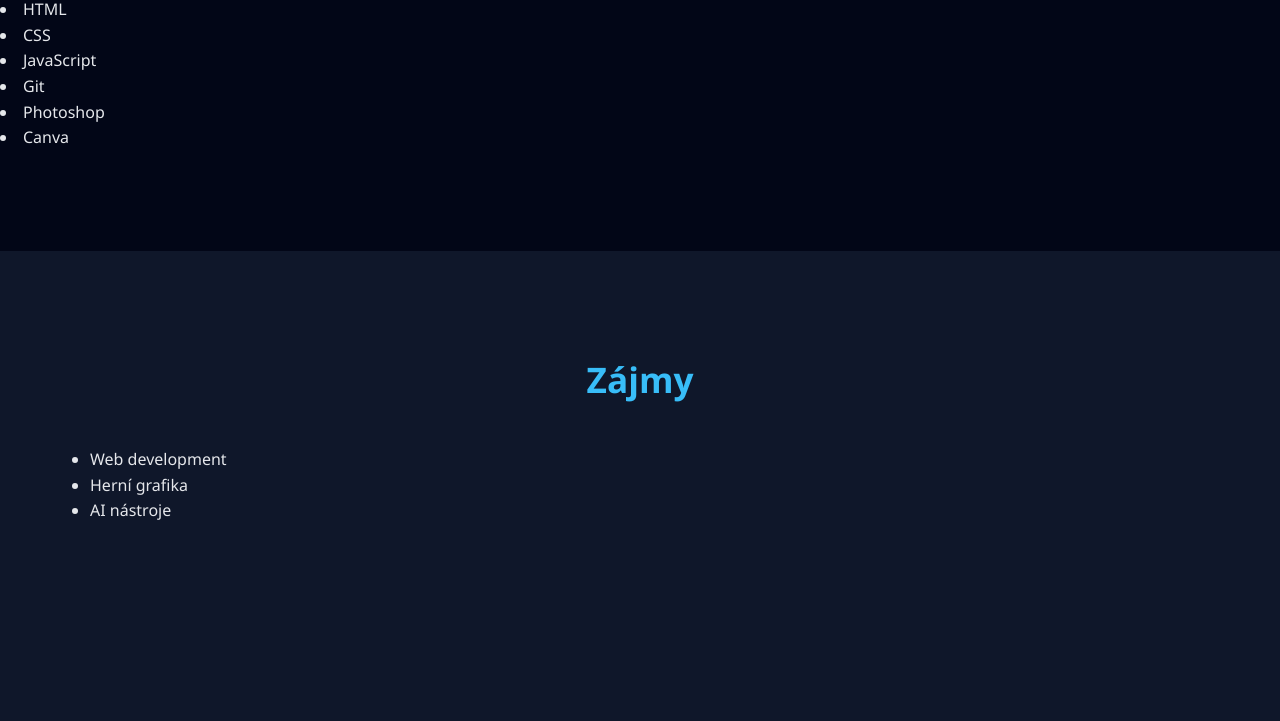
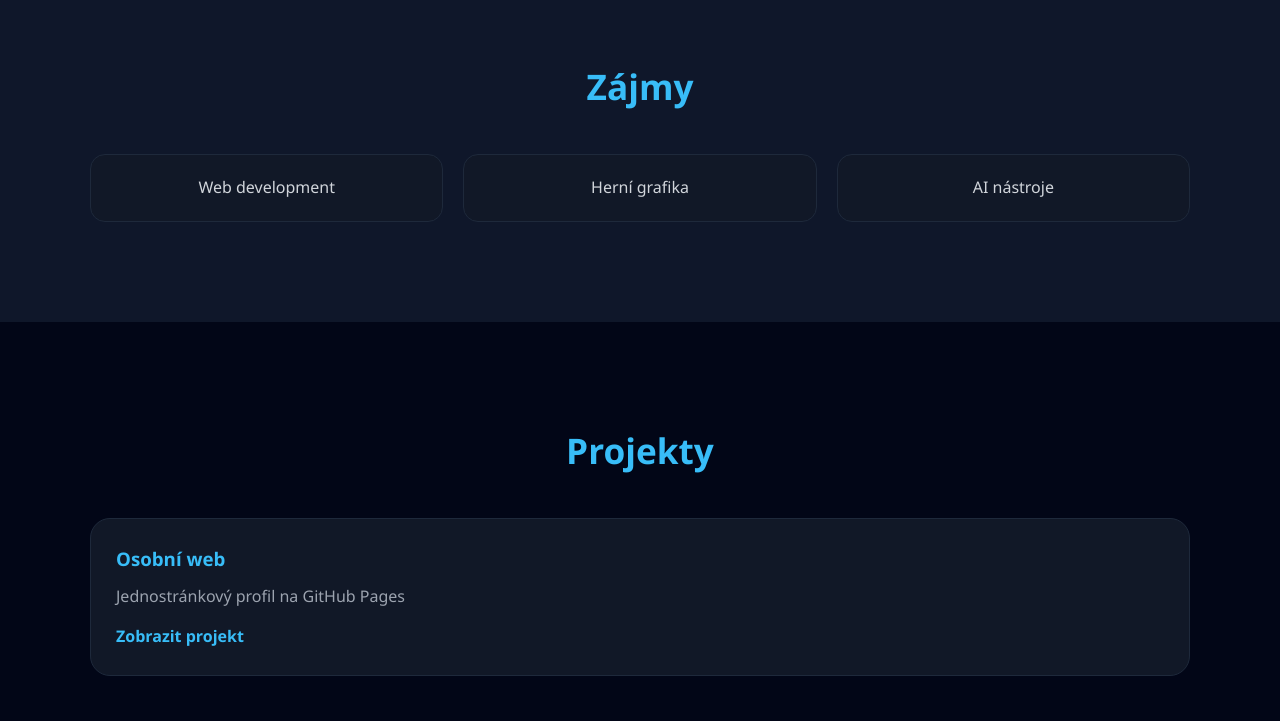
Before and after one commit to obermajertom17/WEB-B, a plain HTML site: page index.html in a window 1280 px wide. Shown: the part 2962-3683 px from the top of the page. Drawn offline with Linux system fonts and the light colour scheme.

Commit message:
feat(style): add styles for interests, projects, and dynamic skills sections

```diff
--- a/style.css
+++ b/style.css
@@ -230,13 +230,88 @@
   font-size: 0.9rem;
 }
 
-/* ===== RESPONSIVE ===== */
-@media (max-width: 900px) {
-  .about-content {
-    grid-template-columns: 1fr;
-  }
+/* ===== ZÁJMY ===== */
+.interests ul {
+  list-style: none;
+  display: grid;
+  grid-template-columns: repeat(auto-fit, minmax(200px, 1fr));
+  gap: 20px;
+  padding: 0;
+}
 
-  .hero h1 {
-    font-size: 2.2rem;
-  }
+.interests li {
+  background: #111827;
+  padding: 20px;
+  border-radius: 15px;
+  border: 1px solid #1e293b;
+  text-align: center;
+  color: #d1d5db;
+  font-weight: 500;
+  transition: transform 0.3s;
 }
+
+.interests li:hover {
+  transform: translateY(-3px);
+}
+
+/* ===== PROJEKTY ===== */
+.projects {
+  background: #020617;
+}
+
+.project-card {
+  background: #111827;
+  padding: 25px;
+  border-radius: 20px;
+  border: 1px solid #1e293b;
+  margin-bottom: 20px;
+  transition: transform 0.3s;
+}
+
+.project-card:hover {
+  transform: translateY(-5px);
+}
+
+.project-card h3 {
+  margin-bottom: 10px;
+  color: #38bdf8;
+}
+
+.project-card p {
+  color: #9ca3af;
+  margin-bottom: 15px;
+}
+
+.project-card a {
+  color: #38bdf8;
+  text-decoration: none;
+  font-weight: bold;
+  transition: color 0.3s;
+}
+
+.project-card a:hover {
+  color: #0ea5e9;
+}
+
+/* ===== DYNAMICKÉ SKILLS ===== */
+#skills {
+  list-style: none;
+  display: flex;
+  flex-wrap: wrap;
+  gap: 15px;
+  padding: 0;
+  justify-content: center;
+}
+
+#skills li {
+  background: #38bdf8;
+  color: #020617;
+  padding: 10px 20px;
+  border-radius: 25px;
+  font-weight: bold;
+  transition: transform 0.3s;
+}
+
+#skills li:hover {
+  transform: scale(1.05);
+}
```
